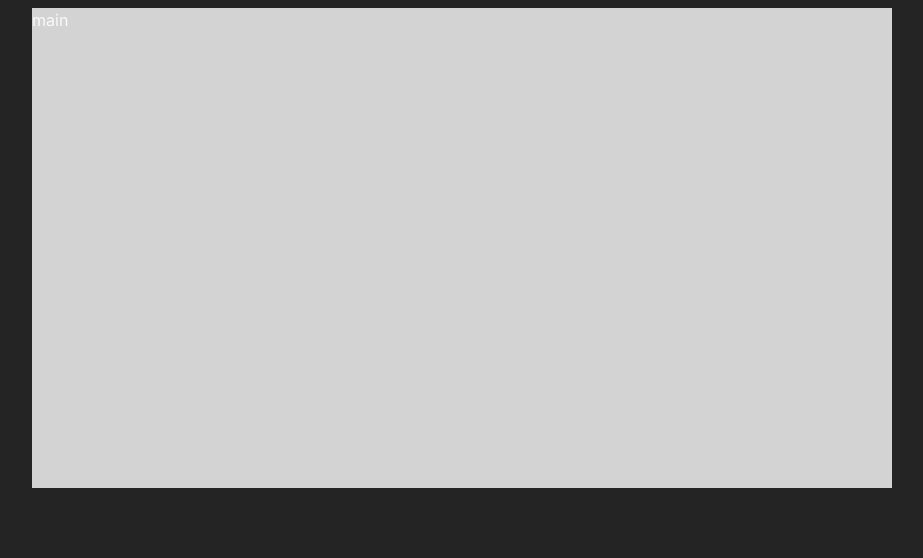
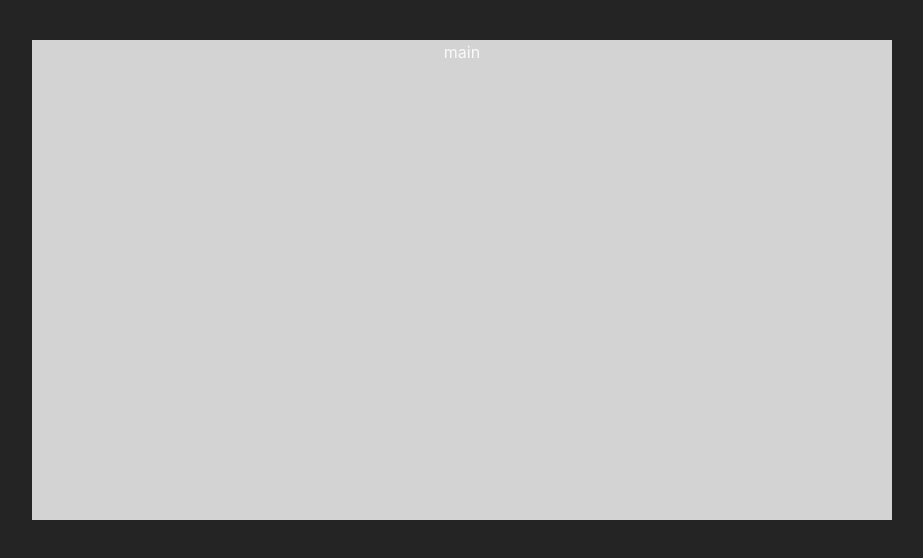
Before and after one commit to stratosfloor/ex-jobb-frontend, a React (Vite) app: page / in a window 1280 px wide. Shown: the top 558 px of the page, without its empty margins (178-1101 px from the left). Built offline with nearby package versions, Linux system fonts and the light colour scheme.

Commit message:
Change som basic styling for index

```diff
--- a/src/index.css
+++ b/src/index.css
@@ -1,4 +1,9 @@
 :root {
+	max-width: 1280px;
+	margin: 0 auto;
+	padding: 2rem;
+	text-align: center;
+
 	font-family: Inter, Avenir, Helvetica, Arial, sans-serif;
 	font-size: 16px;
 	line-height: 24px;
```
